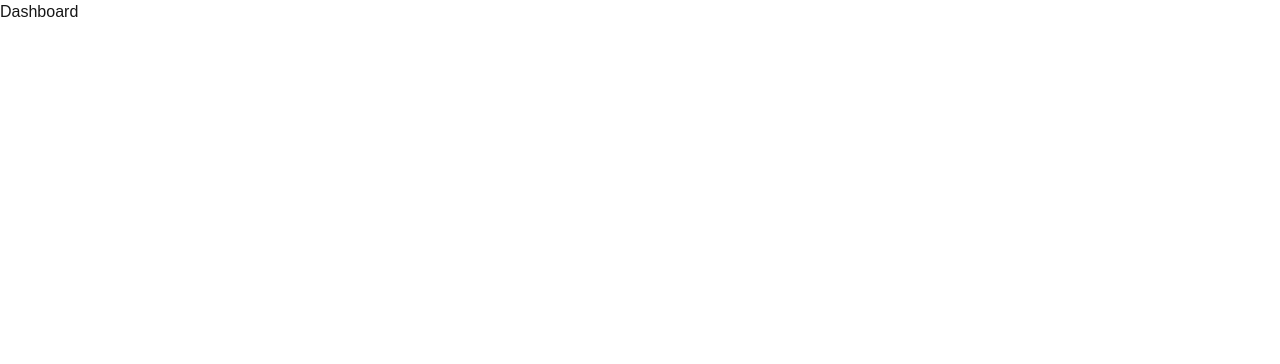
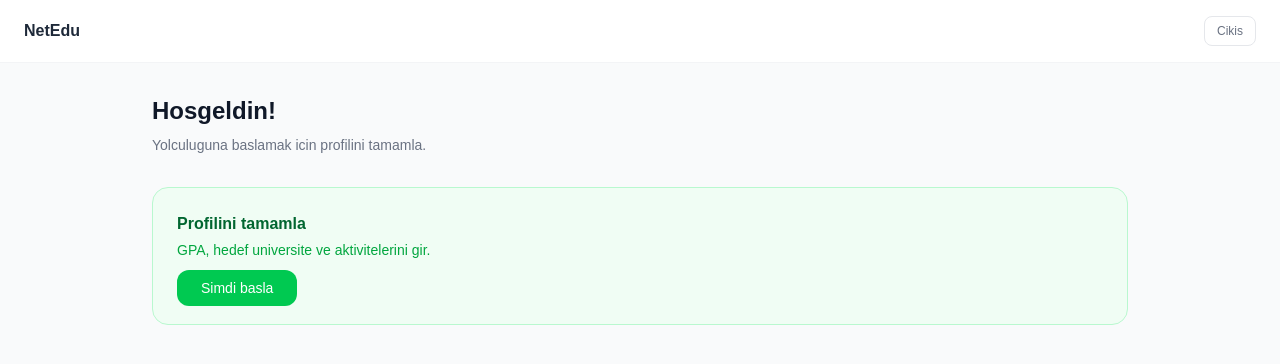
Before and after one commit to neteduegitimdanismanlik/netedu, a Next.js app: page /dashboard in a window 1280 px wide. Shown: the top 364 px of the page. Built offline with nearby package versions, Linux system fonts and the light colour scheme.

Commit message:
dashboard guncellendi

```diff
--- a/app/dashboard/page.tsx
+++ b/app/dashboard/page.tsx
@@ -1,9 +1,19 @@
-'use client'
-
 export default function Dashboard() {
   return (
-    <main>
-      <h1>Dashboard</h1>
+    <main className='min-h-screen bg-gray-50'>
+      <nav className='bg-white border-b border-gray-100 px-6 py-4 flex items-center justify-between'>
+        <span className='font-semibold text-gray-800'>NetEdu</span>
+        <a href='/' className='text-xs text-gray-500 border border-gray-200 px-3 py-1.5 rounded-lg'>Cikis</a>
+      </nav>
+      <div className='max-w-5xl mx-auto px-6 py-8'>
+        <h1 className='text-2xl font-bold text-gray-900 mb-2'>Hosgeldin!</h1>
+        <p className='text-sm text-gray-500 mb-8'>Yolculuguna baslamak icin profilini tamamla.</p>
+        <div className='bg-green-50 border border-green-200 rounded-2xl p-6'>
+          <h3 className='font-semibold text-green-800 mb-1'>Profilini tamamla</h3>
+          <p className='text-sm text-green-600 mb-4'>GPA, hedef universite ve aktivitelerini gir.</p>
+          <a href='/onboarding' className='bg-green-500 text-white px-6 py-2.5 rounded-xl text-sm font-medium'>Simdi basla</a>
+        </div>
+      </div>
     </main>
   )
 }
```
